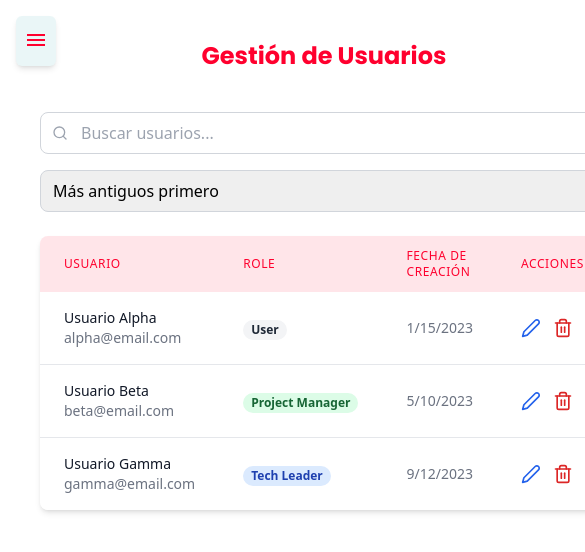
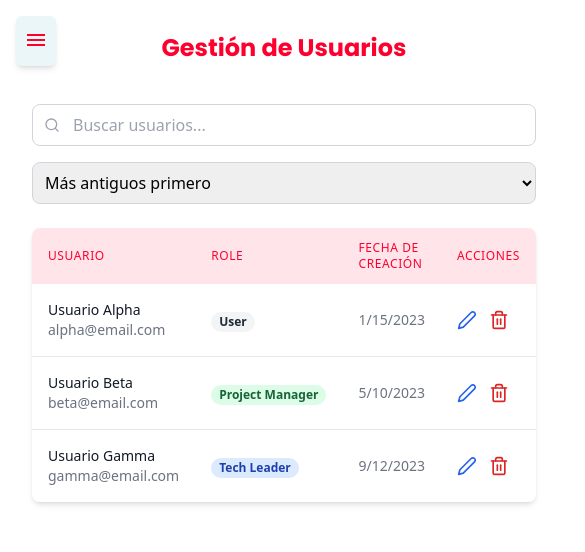
Before and after one commit to juanvprada/fhios-manager-client, a React (Vite) app: page /usuarios in a window 390 px wide. Shown: the top 552 px of the page, 585 px wide, since content can reach past the window. Built offline with nearby package versions, Linux system fonts and the light colour scheme.

Commit message:
feat(responsive): improve mobile layout of the GestionUsuarios page

```diff
--- a/src/pages/GestionUsuarios.jsx
+++ b/src/pages/GestionUsuarios.jsx
@@ -23,14 +23,14 @@ const GestionUsuarios = () => {
     };
 
   return (
-    <div className="p-6 md:ml-64 flex flex-col items-center justify-center">
+    <div className="p-4 sm:p-6 md:ml-64 flex flex-col items-center justify-center">
       <h1 className="text-2xl text-center font-poppins font-bold text-primary-500 mb-4">
         Gestión de Usuarios
       </h1>
       <br />
 
       {/* Controles de búsqueda y ordenamiento */}
-      <div className="flex flex-col md:flex-row gap-4 mb-6 w-full max-w-xl">
+      <div className="flex flex-col sm:flex-row gap-4 mb-6 w-full max-w-xl">
         <div className="relative flex-1">
           <FiSearch className="absolute left-3 top-1/2 -translate-y-1/2 text-gray-400" />
           <input
@@ -58,16 +58,16 @@ const GestionUsuarios = () => {
           <table className="w-full">
             <thead className="bg-primary-50">
               <tr>
-                <th className="px-6 py-3 text-left text-xs font-medium text-primary-500 uppercase tracking-wider">
+                <th className="px-4 sm:px-6 py-3 text-left text-xs font-medium text-primary-500 uppercase tracking-wider">
                   Usuario
                 </th>
-                <th className="px-6 py-3 text-left text-xs font-medium text-primary-500 uppercase tracking-wider">
+                <th className="px-4 sm:px-6 py-3 text-left text-xs font-medium text-primary-500 uppercase tracking-wider">
                   Role
                 </th>
-                <th className="px-6 py-3 text-left text-xs font-medium text-primary-500 uppercase tracking-wider">
+                <th className="px-4 sm:px-6 py-3 text-left text-xs font-medium text-primary-500 uppercase tracking-wider">
                   Fecha de creación
                 </th>
-                <th className="px-6 py-3 text-left text-xs font-medium text-primary-500 uppercase tracking-wider">
+                <th className="px-4 sm:px-6 py-3 text-left text-xs font-medium text-primary-500 uppercase tracking-wider">
                   Acciones
                 </th>
               </tr>
@@ -75,7 +75,7 @@ const GestionUsuarios = () => {
             <tbody className="bg-white divide-y divide-gray-200">
               {filteredUsers.map((user) => (
                 <tr key={user.id} className="hover:bg-gray-50">
-                  <td className="px-6 py-4 whitespace-nowrap">
+                  <td className="px-4 sm:px-6 py-4 whitespace-nowrap">
                     <div className="flex items-center">
                       <div>
                         <div className="text-sm font-medium text-gray-900">{user.name}</div>
@@ -83,7 +83,7 @@ const GestionUsuarios = () => {
                       </div>
                     </div>
                   </td>
-                  <td className="px-6 py-4 whitespace-nowrap">
+                  <td className="px-4 sm:px-6 py-4 whitespace-nowrap">
                     <span className={`px-2 inline-flex text-xs leading-5 font-semibold rounded-full
                       ${user.role === 'Project Manager' ? 'bg-green-100 text-green-800' :
                         user.role === 'Tech Leader' ? 'bg-blue-100 text-blue-800' :
@@ -91,10 +91,10 @@ const GestionUsuarios = () => {
                       {user.role}
                     </span>
                   </td>
-                  <td className="px-6 py-4 whitespace-nowrap text-sm text-gray-500">
+                  <td className="px-4 sm:px-6 py-4 whitespace-nowrap text-sm text-gray-500">
                     {user.createdAt.toLocaleDateString()}
                   </td>
-                  <td className="px-6 py-4 whitespace-nowrap text-right text-sm font-medium">
+                  <td className="px-4 sm:px-6 py-4 whitespace-nowrap text-right text-sm font-medium">
                     <div className="flex items-center gap-3">
                       <button
                         onClick={() => {
@@ -123,7 +123,7 @@ const GestionUsuarios = () => {
       {/* Modal para cambiar rol */}
       {showRoleModal && selectedUser && (
         <div className="fixed inset-0 bg-black bg-opacity-50 flex items-center justify-center z-50">
-          <div className="bg-white rounded-lg p-6 max-w-sm w-full mx-4">
+          <div className="bg-white rounded-lg p-4 sm:p-6 max-w-sm w-full mx-4">
             <h3 className="text-lg font-medium text-gray-900 mb-4">
               Cambiar rol de usuario
             </h3>
```
